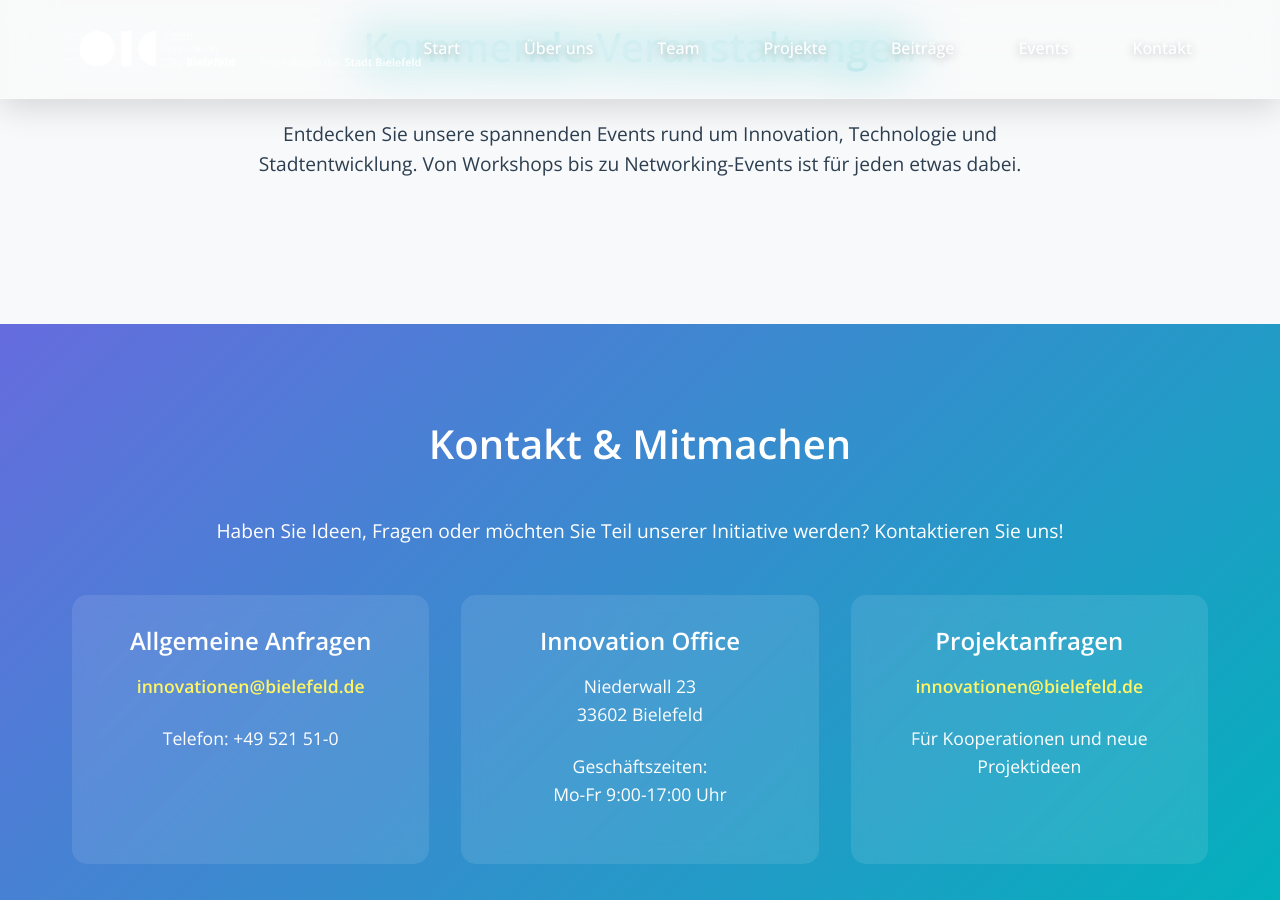
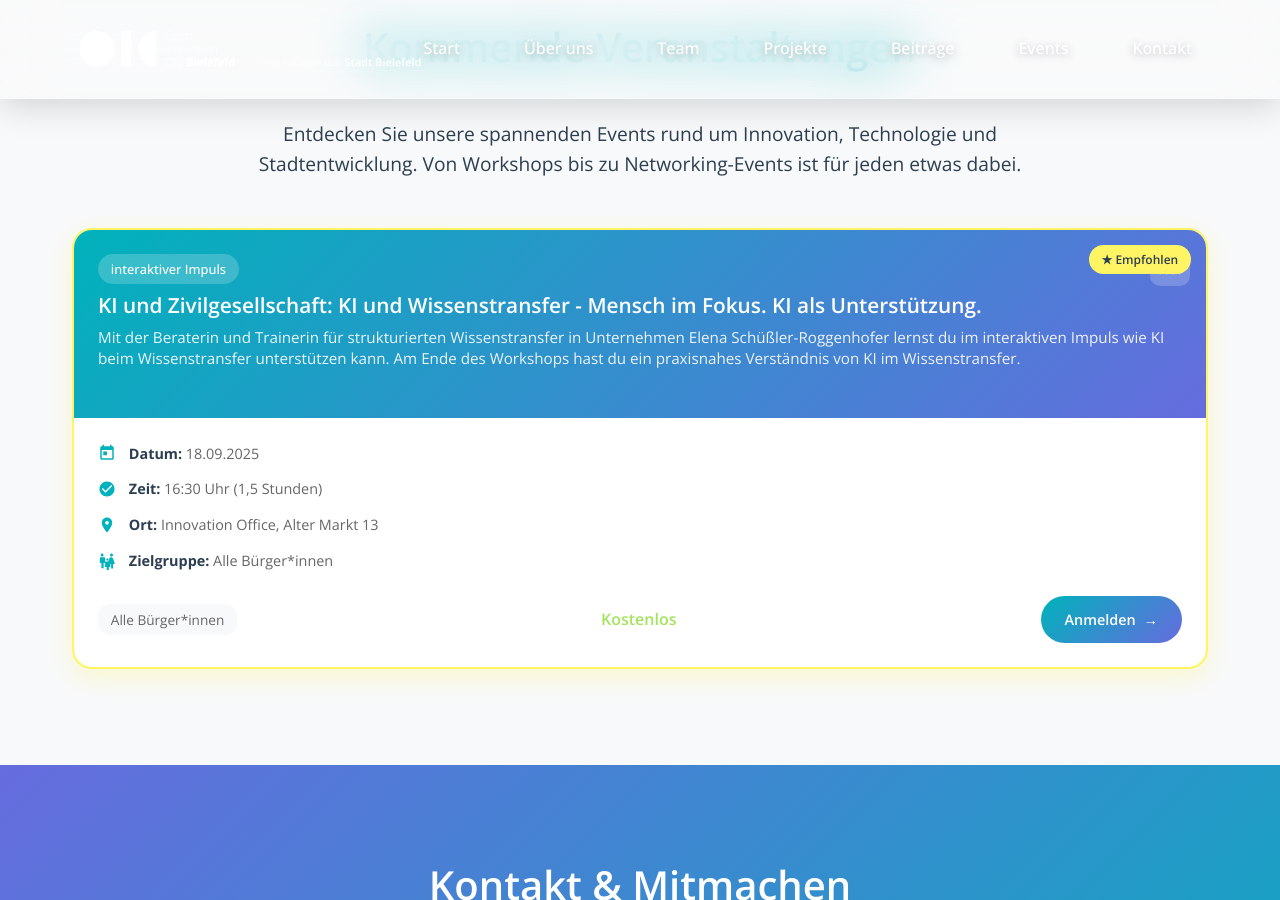
Before and after one commit to Open-Innovation-City/oic-bielefeld-website, a Jekyll site: the page built from index.html, in a window 1280 px wide and 900 px high, scrolled down 4124 px. Built offline with Jekyll 4.4.1, drawn with Linux system fonts in a browser that asks for light colours.

Commit message:
Update events - KI und Wissenstransfer erstellt

```diff
--- a/_data/events.yml
+++ b/_data/events.yml
@@ -23,3 +23,16 @@
   cost: "Kostenlos"
   booking_url: "https://pretix.eu/OIC-BIE/ki-zivil-3/"
   featured: false
+
+- title: "KI und Zivilgesellschaft: KI und Wissenstransfer - Mensch im Fokus. KI als Unterstützung."
+  description: "Mit der Beraterin und Trainerin für strukturierten Wissenstransfer in Unternehmen Elena Schüßler-Roggenhofer lernst du im interaktiven Impuls wie KI beim Wissenstransfer unterstützen kann. Am Ende des Workshops hast du ein praxisnahes Verständnis von KI im Wissenstransfer."
+  date: "2025-09-18"
+  time: "16:30"
+  duration: "1,5 Stunden"
+  location: "Innovation Office, Alter Markt 13"
+  category: "interaktiver Impuls"
+  icon: "/assets/images/icons/workshop.svg"
+  target_audience: "Alle Bürger*innen"
+  cost: "Kostenlos"
+  booking_url: "https://pretix.eu/OIC-BIE/ki-zivil-3/"
+  featured: true
```
